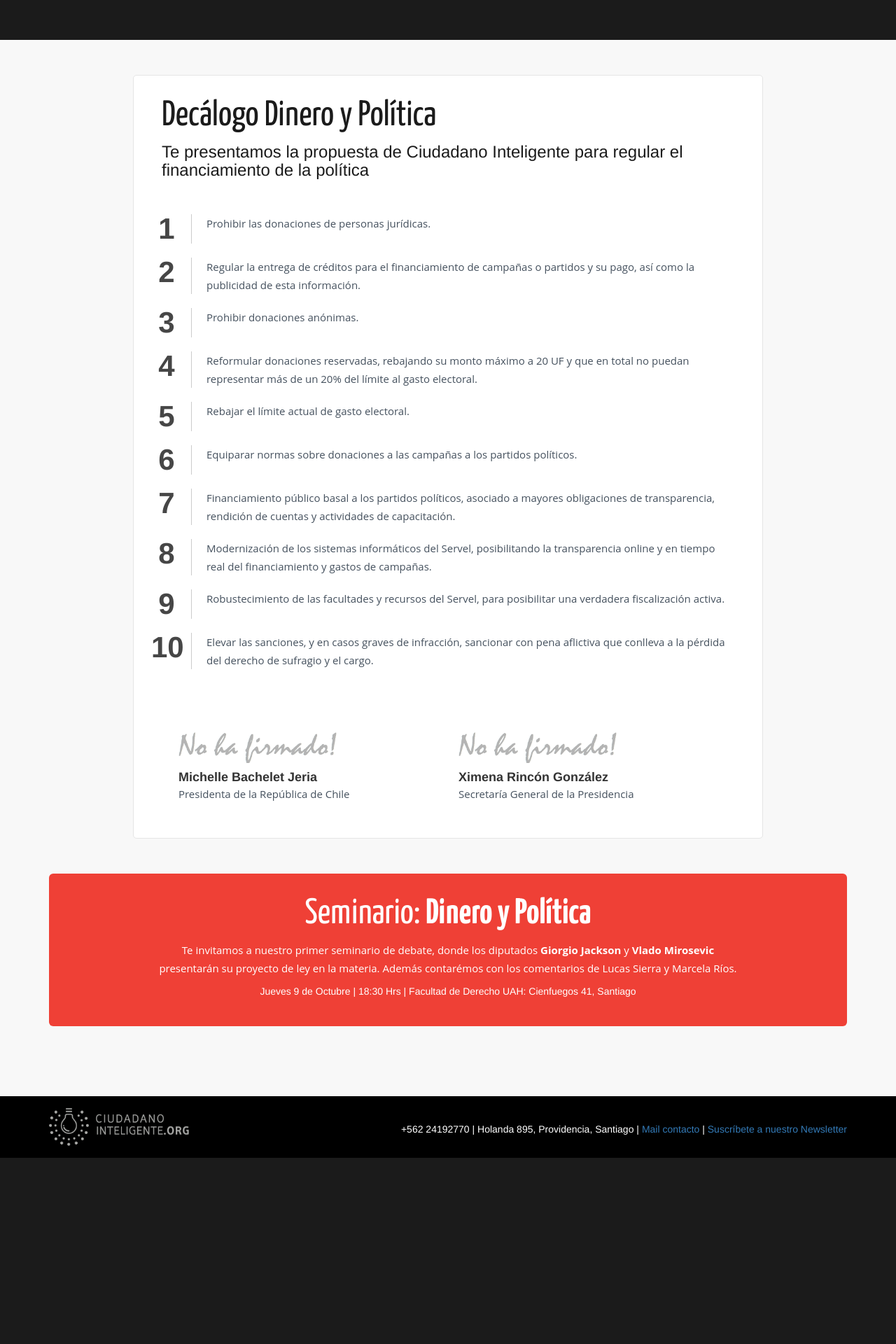
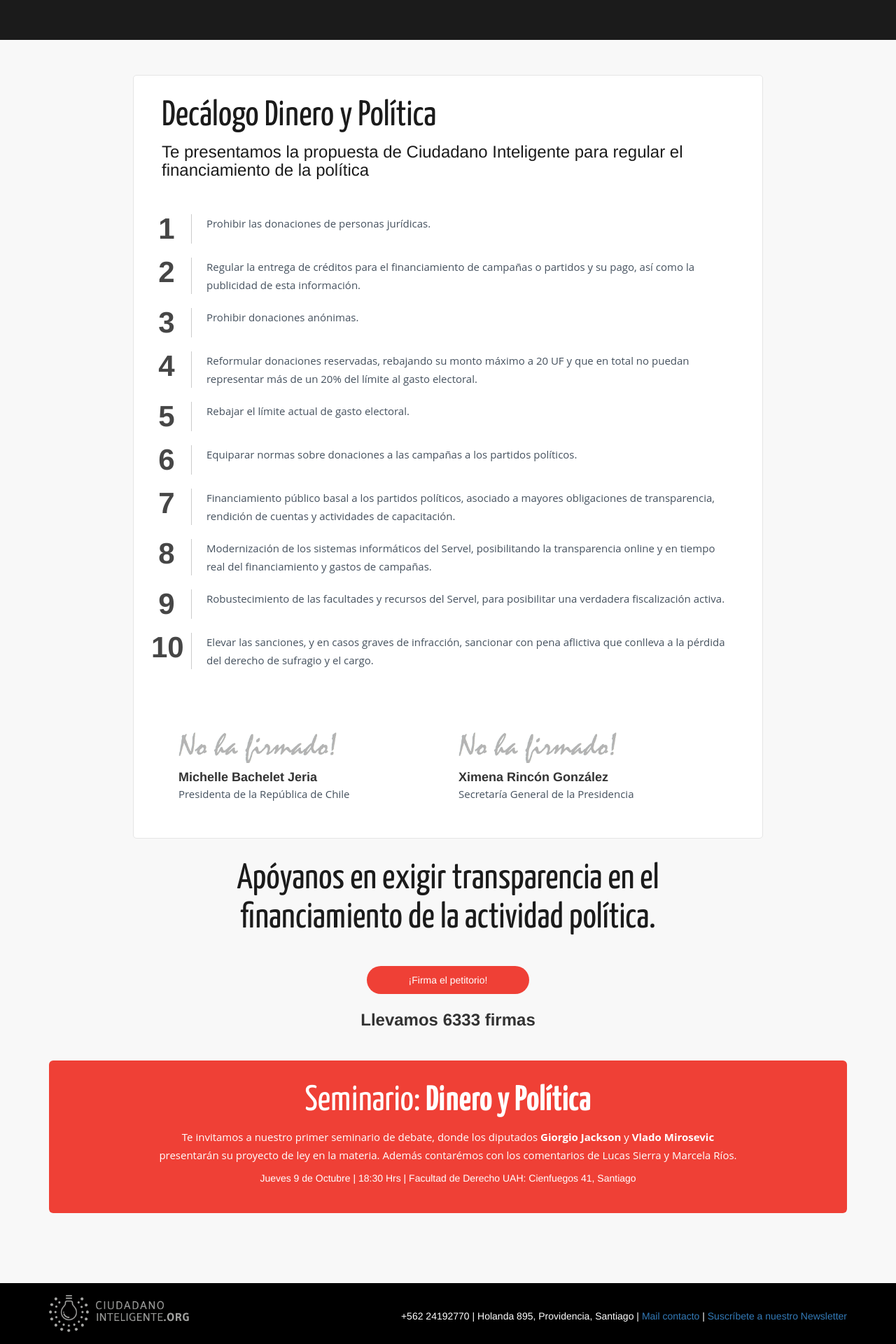
Before and after one commit to ciudadanointeligente/quien-te-financia, a Jekyll site: the page built from index.html, in a window 1280 px wide. Shown: the part 811-2731 px from the top of the page at 70% size. Built offline with Jekyll 4.4.1, drawn with Linux system fonts in a browser that asks for light colours; nearby versions of some CDN libraries; comment, search, counter and statistics services are not loaded; before the commit the page ends 2465 px from its top, so only the background shows below that.

Commit message:
subir boton de petitotio

```diff
--- a/_includes/head.html
+++ b/_includes/head.html
@@ -17,6 +17,7 @@
 
     <link href='http://fonts.googleapis.com/css?family=Yanone+Kaffeesatz:400,700,300,200' rel='stylesheet' type='text/css'>
 	<link rel="stylesheet" href="https://maxcdn.bootstrapcdn.com/bootstrap/3.2.0/css/bootstrap.min.css">
+	<link href="//maxcdn.bootstrapcdn.com/font-awesome/4.2.0/css/font-awesome.min.css" rel="stylesheet">
     <link rel="canonical" href="{{ page.url | replace:'index.html','' | prepend: site.baseurl | prepend: site.url }}">
 
     <!-- Latest compiled and minified JavaScript -->
--- a/_includes/petition.html
+++ b/_includes/petition.html
@@ -1,5 +1,12 @@
 <div class="container">
+	<div class="bt">
+		<h1>Apóyanos en exigir transparencia en el financiamiento de la actividad política.</h1>
+	</div>
+	<div class="bt">
+		<button type="button" class="btn btn-primary"><a href="https://www.change.org/es-LA/peticiones/qui%C3%A9n-te-financia-2" target="_blank">¡Firma el petitorio!</a></button>
 
+		<div class="nro-peticiones">Llevamos 6333 firmas</div>
+	</div>
 </div>
 
 <script>
--- a/_sass/_layout.scss
+++ b/_sass/_layout.scss
@@ -322,7 +322,7 @@
 }
 
 .reform{
-	margin: 0 auto 50px;
+	margin: 0 auto 10px;
 	padding: 10px 40px 40px;
 	max-width: 900px;
 	background: #fff;
@@ -388,10 +388,28 @@
 	color: #fff;
 }
 
-.btn{
-	margin: 0 auto;
-	width: 100%;
+.bt{
+	margin: 0 auto 40px;
+	width: 70%;
 	text-align: center;
+}
+
+body .btn-primary{
+	border-radius: 100px;
+	padding: 10px 60px;
+	background: #EF4036;
+	border: none ;
+	text-decoration: none ;
+}
+
+.btn-primary a{
+	color: #fff;
+	text-decoration: none;
+}
+
+.btn-primary a:hover{
+	color: #fff;
+	text-decoration: none;
 }
 
 .bt-default{
@@ -399,10 +417,10 @@
 	font-size: 15px;
 	line-height: 1.33;
 	border-radius: 100px;
-	color: #ABB3BB;
-	background: none;
+	color: #fff;
+	background: #EF4036;
 	border: 1px solid #EF4036;
-	margin: 20px 0;
+	margin: 50px 0;
 }
 
 .bt-default:hover{
@@ -414,6 +432,23 @@
 	background: #EF4036;
 	border: 1px solid #EF4036;
 	margin: 20px 0;
+}
+
+.petition h2 a {
+background: #000;
+color: #fff;
+font-size: 50px;
+padding: 5px 15px;
+float: right;
+margin-top: 10px;
+text-decoration: none;
+}
+
+.nro-peticiones{
+	margin: 20px 0;
+	color: #333;
+	font-size: 24px;
+	font-weight: bold;
 }
 
 .thumbnail{
```
Also changed, not shown: _includes/people.html (+7 -0 lines).
